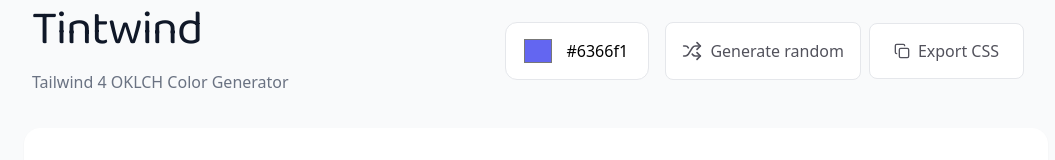
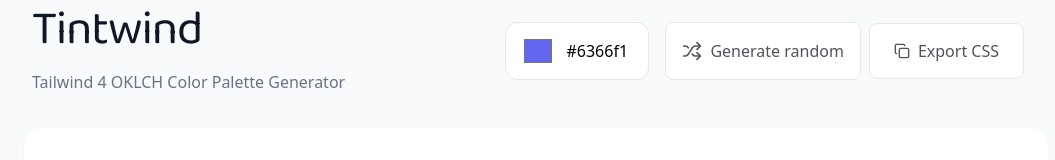
Before and after one commit to schalkburger/tintwind, a React (Vite) app: page / in a window 1280 px wide. Shown: the part 149-309 px from the top of the page, without its empty margins (104-1159 px from the left). Built offline with nearby package versions, Linux system fonts and the light colour scheme.

Commit message:
Update README and fix setBaseColor error

```diff
--- a/src/App.tsx
+++ b/src/App.tsx
@@ -71,8 +71,8 @@
     try {
       const hex = chroma(color).hex();
       setBaseColor(hex);
-    } catch (err) {
-      // Ignore invalid colors silently or show toast
+    } catch (error) {
+      console.error("Error setting safe base color:", error);
     }
   };
 
@@ -304,7 +304,7 @@
         <div className="text-left mb-2 flex justify-between px-2 w-full">
           <div className="mx-0">
             <h1 className="text-5xl font-semibold tracking-tight text-gray-900 mb-4 dark:text-gray-100 baloo-2">Tintwind</h1>
-            <h2 className="text-base font-normal text-gray-500 mb-4 dark:text-bunker-100">Tailwind 4 OKLCH Color Generator</h2>
+            <h2 className="text-base font-normal text-gray-500 mb-4 dark:text-bunker-100">Tailwind 4 OKLCH Color Palette Generator</h2>
             {/* <p className="text-base text-gray-600 mb-8">Instantly create Tailwind 4 OKLCH colour scales.</p> */}
           </div>
 
```
Also changed, not shown: 1 other file (tests, documents, lock files or other folders).
